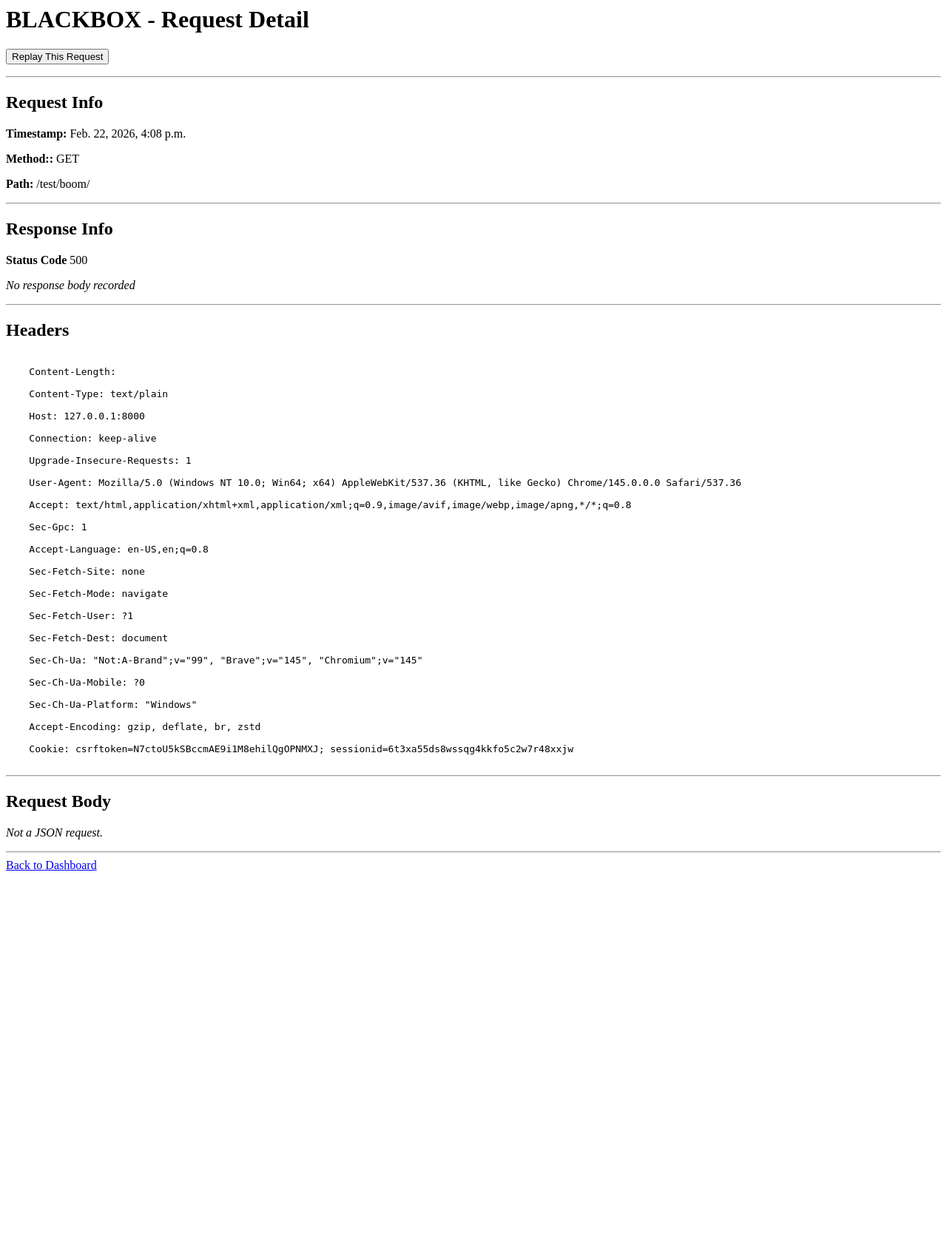
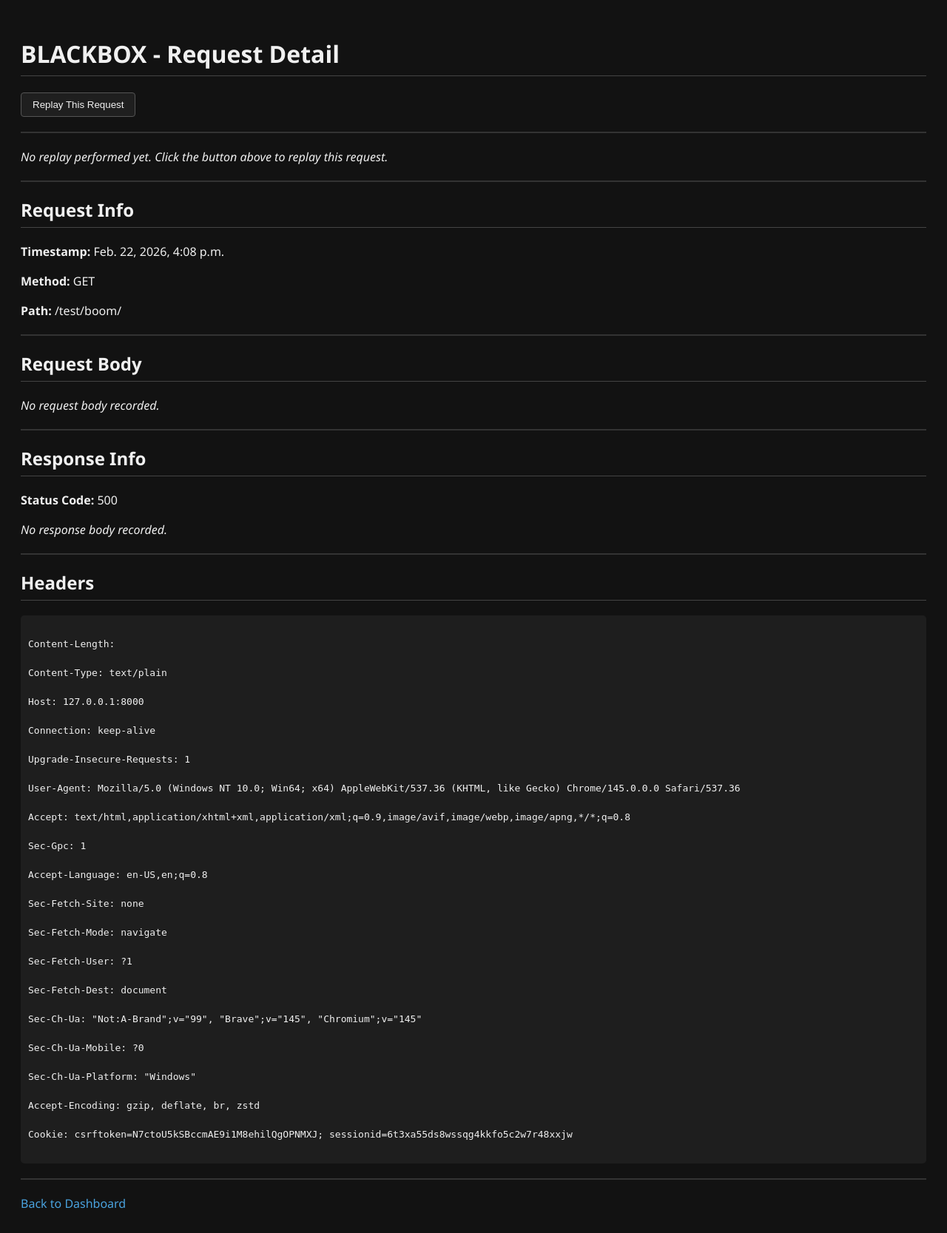
Before and after one commit to AuxSHii/blackbox-middleware, a Django app: page /blackbox/inspect/1/ in a window 1280 px wide. Shown: the whole page at 74% size. Before the commit the page ends 1177 px from the top, so only its background shows below. Run offline with Django 5.2, Linux system fonts and the light colour scheme; data comes from the database, SQL or seed files in the repository; both versions use the stored data as it was after the commit.

Commit message:
phase 3.5 : refined UI

```diff
--- a/blackbox_project/recorder/templates/recorder/request_detail.html
+++ b/blackbox_project/recorder/templates/recorder/request_detail.html
@@ -1,60 +1,137 @@
-<h1>BLACKBOX - Request Detail </h1>
+<!DOCTYPE html>
+<html lang="en">
+<head>
+    <meta charset="UTF-8">
+    <title>BLACKBOX - Request Detail</title>
+    <style>
+        body {
+            background-color: #121212;
+            color: #f0f0f0;
+            font-family: "Segoe UI", sans-serif;
+            line-height: 1.5;
+            padding: 20px;
+        }
+        h1, h2, h3 {
+            border-bottom: 1px solid #444;
+            padding-bottom: 5px;
+        }
+        button {
+            background-color: #1f1f1f;
+            color: #f0f0f0;
+            border: 1px solid #555;
+            padding: 8px 15px;
+            cursor: pointer;
+            border-radius: 4px;
+        }
+        button:hover {
+            background-color: #333;
+        }
+        pre {
+            background-color: #1e1e1e;
+            padding: 10px;
+            border-radius: 5px;
+            overflow-x: auto;
+            white-space: pre-wrap;
+        }
+        .flex-container {
+            display: flex;
+            gap: 20px;
+            margin-top: 10px;
+        }
+        .flex-item {
+            flex: 1;
+        }
+        hr {
+            border: 0.5px solid #333;
+            margin: 20px 0;
+        }
+        a {
+            color: #4aa3df;
+            text-decoration: none;
+        }
+        a:hover {
+            text-decoration: underline;
+        }
+    </style>
+</head>
+<body>
 
+<h1>BLACKBOX - Request Detail</h1>
+
+<!-- Replay Button -->
 <form action="{% url 'bb_replay' record.pk %}" method="post">
    {% csrf_token %}
-   <button type="submit" >Replay This Request</button>
+   <button type="submit">Replay This Request</button>
 </form>
+
+<!-- Replay Results -->
 {% if replay_result %}
 <hr>
 <h2>Replay Result</h2>
-<p><b>Status match:</b> {{ replay_result.status_match  }}</p>
-<p><b>Body Match :</b> {{ replay_result.body_match  }}</p>
+<p><b>Notes:</b> {{ replay_result.notes }}</p>
+<p><b>Status:</b> {{ replay_result.original_status }} → {{ replay_result.replay_status }}</p>
+<p><b>Status Match:</b> {{ replay_result.status_match }}</p>
+<p><b>Body Match:</b> {{ replay_result.body_match }}</p>
 
-<p><b>Original Status:</b> {{ replay_result.original_status }}</p>
-<p><b> Replay Status  :</b> {{ replay_result.replay_status }}</p>
-
-<p><b>Notes:</b> {{ replay_result.notes }}</p>
+<div class="flex-container">
+    <div class="flex-item">
+        <h3>Original Body</h3>
+        <pre>{{ replay_result.original_body|default:"<empty>" }}</pre>
+    </div>
+    <div class="flex-item">
+        <h3>Replayed Body</h3>
+        <pre>{{ replay_result.replay_body|default:"<empty>" }}</pre>
+    </div>
+</div>
+{% else %}
+<hr>
+<p><i>No replay performed yet. Click the button above to replay this request.</i></p>
 {% endif %}
 
-
-
-
-
-
+<!-- Request Info -->
 <hr>
 <h2>Request Info</h2>
 <p><b>Timestamp:</b> {{ timestamp }}</p>
-<p><b>Method::</b> {{ method }}</p>
+<p><b>Method:</b> {{ method }}</p>
 <p><b>Path:</b> {{ path }}</p>
 
+<!-- Request Body -->
 <hr>
-
-<h2>Response Info</h2>
-<p><b>Status Code</b> {{ original_response_status }}</p>
-
-{% if response_body %}
-<h3>Response Body</h3>
-<pre> {{ original_response_body }} </pre>
+<h2>Request Body</h2>
+{% if body_parsed %}
+<pre>{{ body_parsed }}</pre>
+{% elif body_raw %}
+<pre>{{ body_raw }}</pre>
 {% else %}
-<p><i>No response body recorded</i></p>
+<p><i>No request body recorded.</i></p>
 {% endif %}
 
+<!-- Response Info -->
+<hr>
+<h2>Response Info</h2>
+<p><b>Status Code:</b> {{ original_response_status }}</p>
+{% if original_response_body %}
+<h3>Response Body</h3>
+<pre>{{ original_response_body }}</pre>
+{% else %}
+<p><i>No response body recorded.</i></p>
+{% endif %}
+
+<!-- Headers -->
 <hr>
 <h2>Headers</h2>
+{% if headers %}
 <pre>
 {% for key, value in headers.items %}
 {{ key }}: {{ value }}
 {% endfor %}
 </pre>
-
-<hr>
-<h2>Request Body</h2>
-{% if body_raw %}
-<pre>{{ body_parsed }}</pre>
 {% else %}
-<p><i>Not a JSON request.</i></p>
+<p><i>No headers recorded.</i></p>
 {% endif %}
 
 <hr>
+<a href="{% url 'blackbox-inspect' %}">Back to Dashboard</a>
 
-<a href="{% url 'blackbox-inspect' %}">Back to Dashboard</a>
+</body>
+</html>
```
Also changed, not shown: blackbox_project/recorder/templates/recorder/inspect.html (+106 -21 lines), blackbox_project/db.sqlite3. Lines whose indentation alone changed are shown as unchanged.
